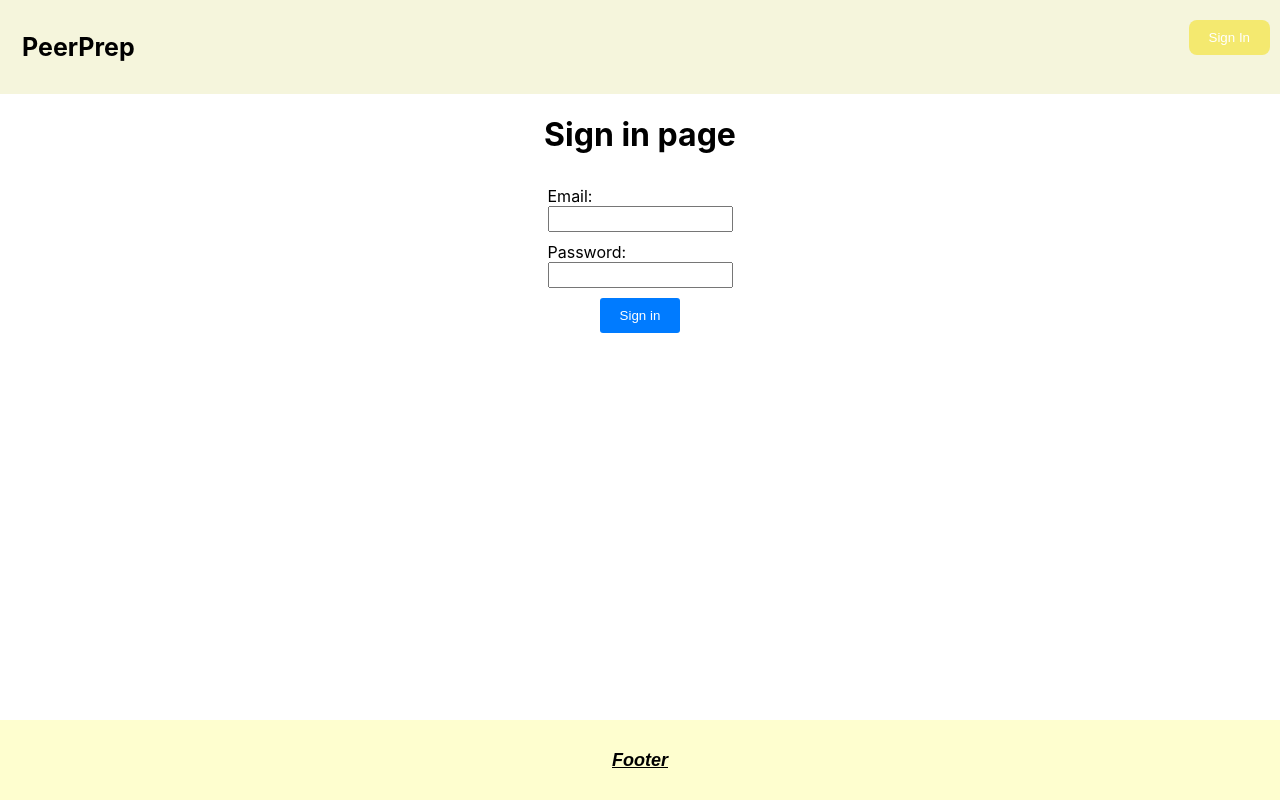
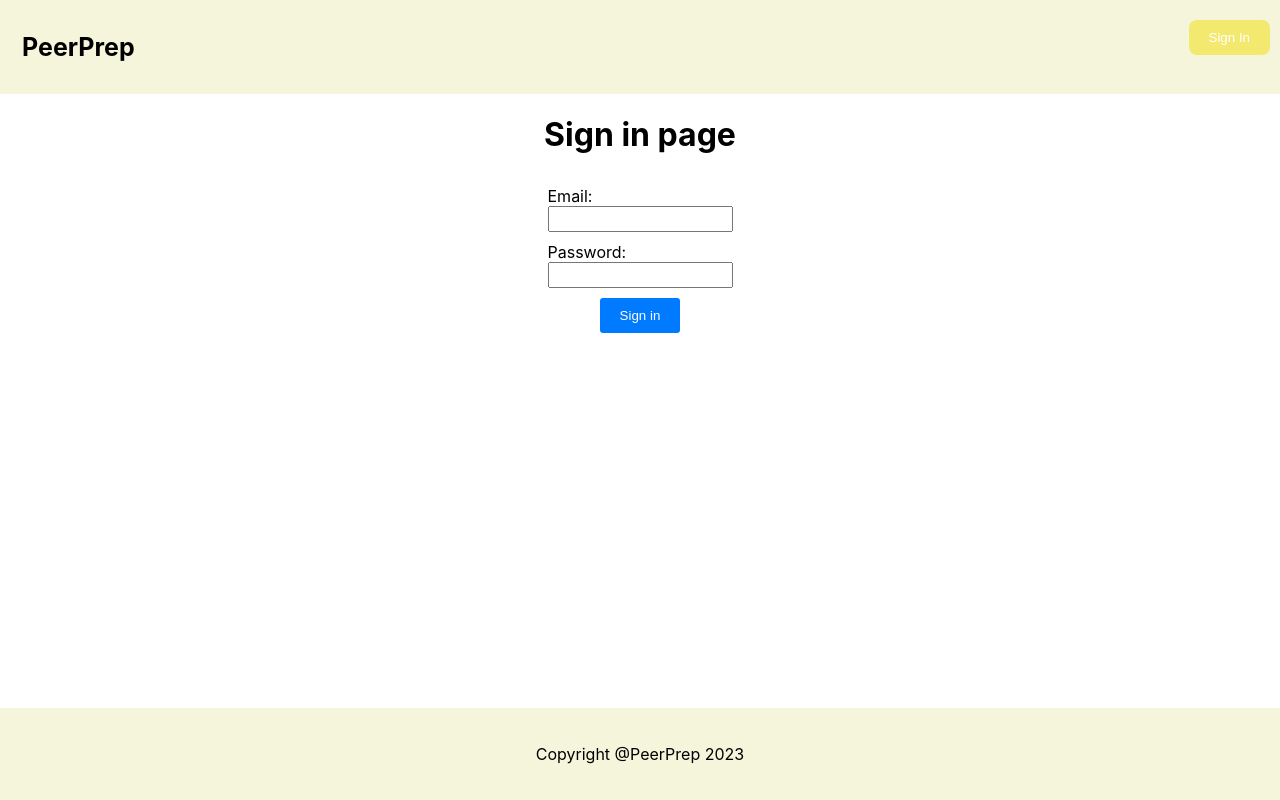
Before and after one commit to imrajsinghsandhu/cs3219, a React (Create React App) app in the folder frontend/assignment-one/: page /sign-in in a window 1280 px wide. Built offline with nearby package versions, Linux system fonts and the light colour scheme.

Commit message:
Fix footer at center of sign in page issue

```diff
--- a/frontend/assignment-one/src/App.css
+++ b/frontend/assignment-one/src/App.css
@@ -1,38 +1,9 @@
-.App {
-  text-align: center;
+.container {
+  display:flex;
+  flex-direction:column;
+  min-height:100vh;
 }
 
-.App-logo {
-  height: 40vmin;
-  pointer-events: none;
+.content {
+  flex-grow: 1;
 }
-
-@media (prefers-reduced-motion: no-preference) {
-  .App-logo {
-    animation: App-logo-spin infinite 20s linear;
-  }
-}
-
-.App-header {
-  background-color: #282c34;
-  min-height: 100vh;
-  display: flex;
-  flex-direction: column;
-  align-items: center;
-  justify-content: center;
-  font-size: calc(10px + 2vmin);
-  color: white;
-}
-
-.App-link {
-  color: #61dafb;
-}
-
-@keyframes App-logo-spin {
-  from {
-    transform: rotate(0deg);
-  }
-  to {
-    transform: rotate(360deg);
-  }
-}
--- a/frontend/assignment-one/src/App.js
+++ b/frontend/assignment-one/src/App.js
@@ -237,17 +237,16 @@ function App() {
 
   return (
     <Router>
-      <Header isLoggedIn={isLoggedIn} handleUserSignIn={handleUserSignIn} handleUserSignOut={handleUserSignOut}/>
-      <Routes>
-        {
-          isLoggedIn ? (
-            <Route path="/questions" element={<Questions data={dummyData} />} />
-          ) : (
+     <div className='container'>
+        <Header isLoggedIn={isLoggedIn} handleUserSignIn={handleUserSignIn} handleUserSignOut={handleUserSignOut}/>
+        <main className='content'>
+          <Routes>
+            <Route path="/questions" element={<Questions data={dummyData} isLoggedIn={isLoggedIn} />} />
             <Route path="/sign-in" Component={SignInScreen} />
-          )
-        }
-      </Routes>
-      <Footer />
+          </Routes>
+        </main>
+        <Footer />
+      </div>
     </Router>
   );
 }
--- a/frontend/assignment-one/src/components/Footer/Footer.css
+++ b/frontend/assignment-one/src/components/Footer/Footer.css
@@ -1,22 +1,6 @@
 .footer {
-    position: absolute;
-    bottom: 0px;
-    min-height: 80px;
-    max-height: 80px;
-    display: flex;
-    flex-direction: row;
-    justify-content: center;
-    align-items: center;
-    align-content: center;
-    width: 100%;
-    background-color: rgb(254, 254, 207);
+    padding: 20px;
+    text-align: center;
+    background-color: beige;
+    margin-top: auto;
 }
-
-.footer-text {
-    color: black;
-    text-decoration: underline;
-    font-family: sans-serif;
-    font-weight: 800;
-    font-size: large;
-    font-style: italic;
-}
--- a/frontend/assignment-one/src/components/Footer/Footer.jsx
+++ b/frontend/assignment-one/src/components/Footer/Footer.jsx
@@ -4,10 +4,11 @@ import "./Footer.css";
 const Footer = () => {
 
     const renderFooter = () => {
-
-        return <div className="footer">
-            <text className="footer-text">Footer</text>
-        </div>
+        return <footer className="footer">
+            <p>
+                Copyright @PeerPrep 2023
+            </p>
+        </footer>
     }
 
     return <div>
--- a/frontend/assignment-one/src/screens/SignInScreen/SignInScreen.css
+++ b/frontend/assignment-one/src/screens/SignInScreen/SignInScreen.css
@@ -2,7 +2,7 @@
     display: flex;
     flex-direction: column;
     align-items: center;
-    position: relative;
+    flex-grow: 1;
 }
 
 .input-boxes-sign-in {
```
